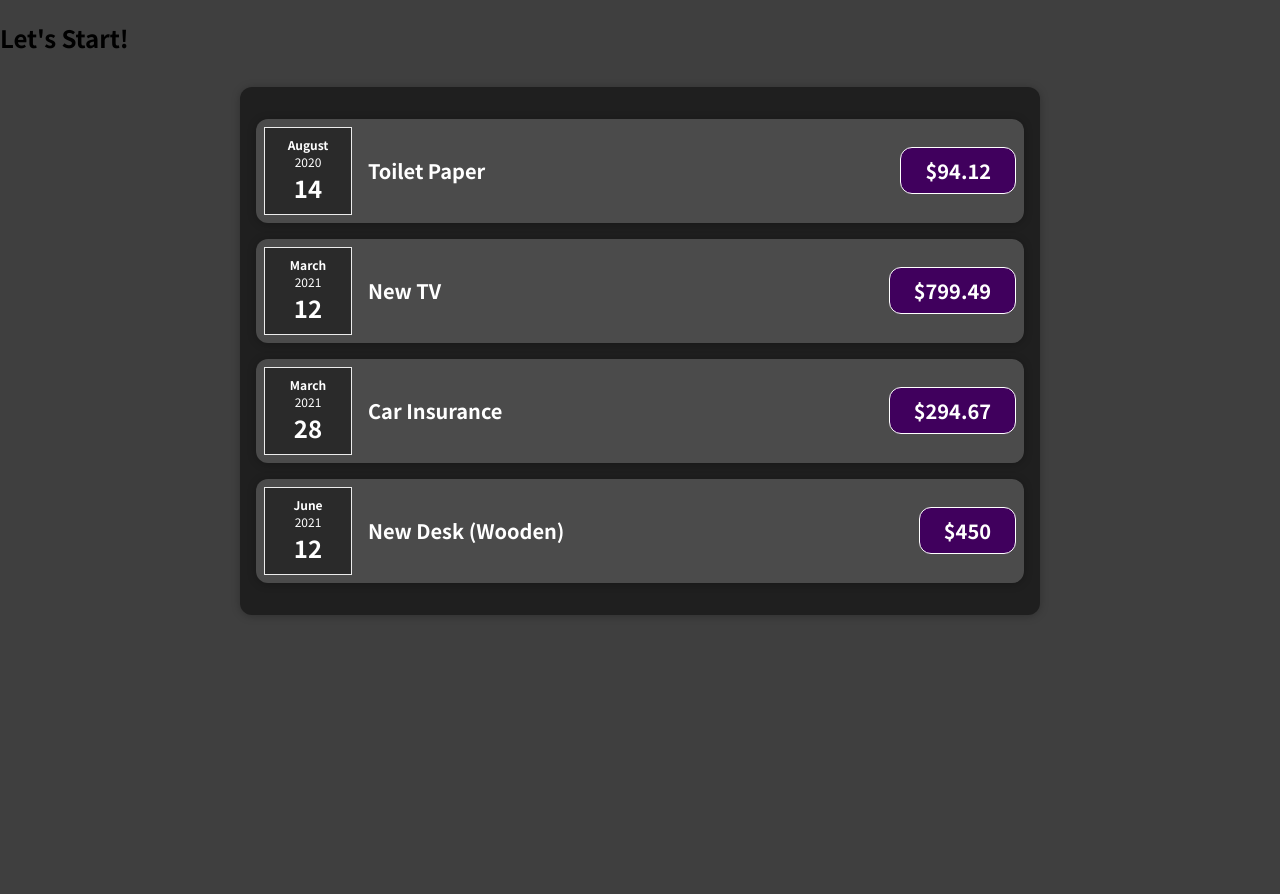
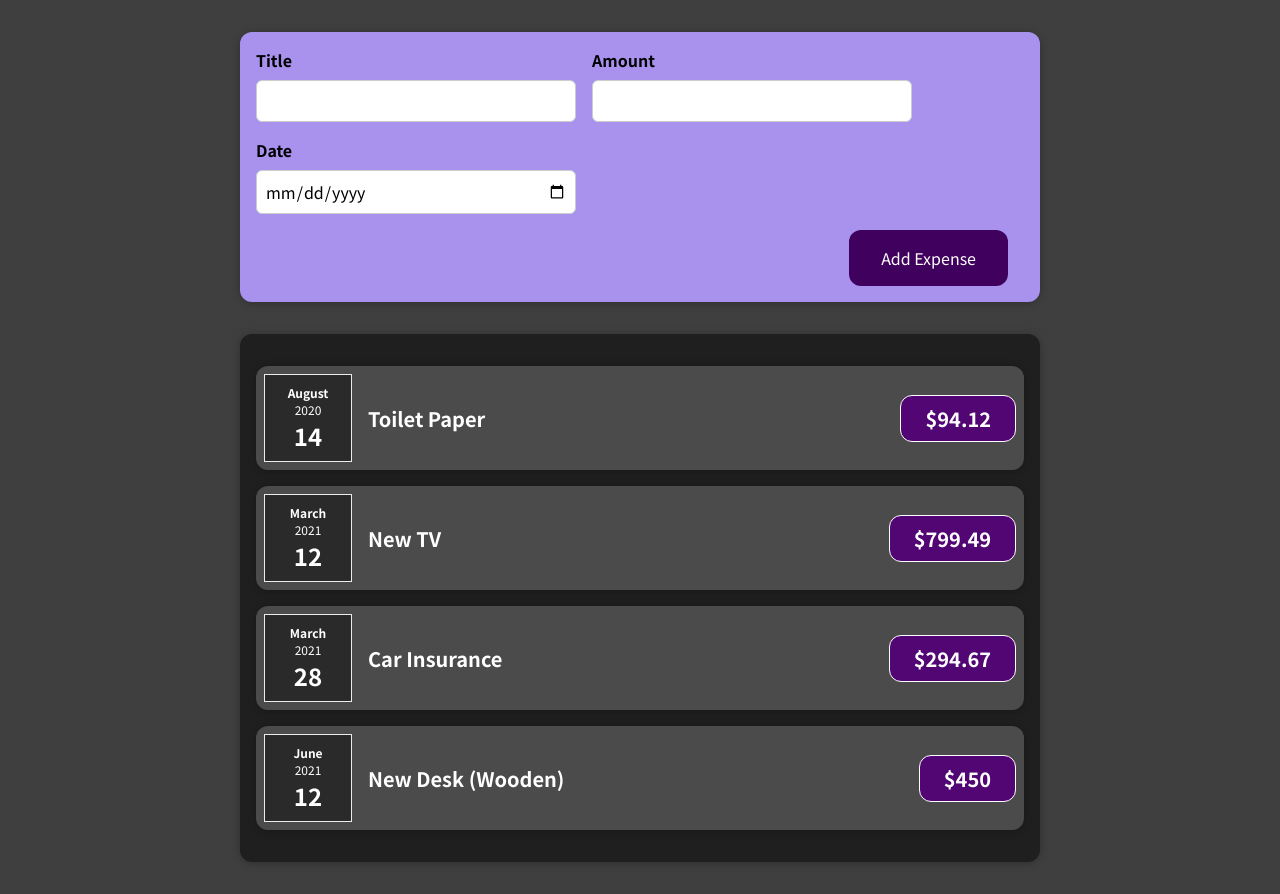
Before and after one commit to SarvinTorkaman/expensetracker-maximilian-react-course, a React (Create React App) app: page / in a window 1280 px wide. Before the commit the page ends 800 px from the top, so only its background shows below. Built offline with nearby package versions, Linux system fonts and the light colour scheme.

Commit message:
added form

```diff
--- a/src/App.js
+++ b/src/App.js
@@ -1,4 +1,5 @@
 import Expenses from './components/Expenses/Expenses';
+import NewExpense from './components/NewExpense/NewExpense';
 function App() {
   const expenses = [
     {
@@ -23,7 +24,7 @@
   ];
   return (
     <div>
-      <h2>Let's Start!</h2>
+      <NewExpense />
       <Expenses expenses={expenses} />
        </div>
   );
--- a/src/components/Expenses/ExpenseItems.css
+++ b/src/components/Expenses/ExpenseItems.css
@@ -1,3 +1,5 @@
+@import "../cssVariables.css";
+
 .expense-item {
     display: flex;
     justify-content: space-between;
@@ -30,6 +32,7 @@
     font-weight: bold;
     color: white;
     background-color: #40005d;
+    background-color: var(--form-button-background-hover-color);
     border: 1px solid white;
     padding: 0.5rem;
     border-radius: 12px;
--- /dev/null
+++ b/src/components/NewExpense/NewExpense.css
@@ -0,0 +1,46 @@
+/* @import "../cssvariables.css"; */
+@import "../cssVariables.css";
+
+
+.new-expense {
+  background-color: var(--form-background-color);
+  padding: 1rem;
+  margin: 2rem auto;
+  width: 50rem;
+  max-width: 95%;
+  border-radius: 12px;
+  text-align: center;
+  box-shadow: 0 1px 8px rgba(0, 0, 0, 0.25);
+}
+
+.new-expense button {
+  font: inherit;
+  cursor: pointer;
+  padding: 1rem 2rem;
+  border: 1px solid var(--form-button-border-color);
+  background-color: var(--form-button-background-color);
+  background-color: var(--form-button-background-color);
+  color: white;
+  border-radius: 12px;
+  margin-right: 1rem;
+}
+
+.new-expense button:hover,
+.new-expense button:active {
+  background-color: #6e1995;
+  border-color: #6e1995;
+
+  background-color: var(--form-button-background-hover-color);
+  border-color: var(--form-button-border-hover-color);
+}
+
+.new-expense button.alternative {
+  color: #220131;
+  border-color: transparent;
+  background-color: transparent;
+}
+
+.new-expense button.alternative:hover,
+.new-expense button.alternative:active {
+  background-color: #ddb3f8;
+}
--- /dev/null
+++ b/src/components/NewExpense/NewExpense.js
@@ -0,0 +1,11 @@
+import React from 'react';
+import NewExpenseForm from './NewExpenseForm';
+import "./NewExpense.css";
+const NewExpense =()=> {
+
+return <div className='new-expense'>
+    < NewExpenseForm />
+</div>
+
+}
+export default NewExpense;
--- /dev/null
+++ b/src/components/NewExpense/NewExpenseForm.css
@@ -0,0 +1,26 @@
+.new-expense__controls {
+  display: flex;
+  flex-wrap: wrap;
+  gap: 1rem;
+  margin-bottom: 1rem;
+  text-align: left;
+}
+
+.new-expense__control label {
+  font-weight: bold;
+  margin-bottom: 0.5rem;
+  display: block;
+}
+
+.new-expense__control input {
+  font: inherit;
+  padding: 0.5rem;
+  border-radius: 6px;
+  border: 1px solid #ccc;
+  width: 20rem;
+  max-width: 100%;
+}
+
+.new-expense__actions {
+  text-align: right;
+}
--- /dev/null
+++ b/src/components/NewExpense/NewExpenseForm.js
@@ -0,0 +1,30 @@
+import React from 'react-dom';
+import './NewExpenseForm.css';
+
+const NewExpenseForm = (props) => {
+return <form >
+    <div className='new-expense__controls'>
+        <div className='new-expense__control'>
+            <label> Title </label>
+            < input type='text'></input>
+        </div>
+
+        <div className='new-expense__control'>
+            <label>Amount</label>
+            <input type='number' min='0.01' step='0.01'></input>
+
+
+        </div>
+        <div className='new-expense__control'>
+            <label>Date</label>
+            <input type='date' min='2021-07-01' max='2023-12-31'></input>
+            </div>
+
+        </div>
+    <div className='new-expense__actions'>
+        <button type='submit'> Add Expense</button>
+    </div>
+
+</form>
+}
+export default NewExpenseForm;
--- /dev/null
+++ b/src/components/cssVariables.css
@@ -0,0 +1,9 @@
+:root {
+  /* --primary-color: #6e1995;
+  --secondary-color: #220131; */
+  --form-background-color: #a892ee;
+  --form-button-background-color: #40005d;
+  --form-border-button-color: #40005d;
+  --form-button-background-hover-color: #510674;
+  --form-button-border-hover-color: #510674;
+}
```
